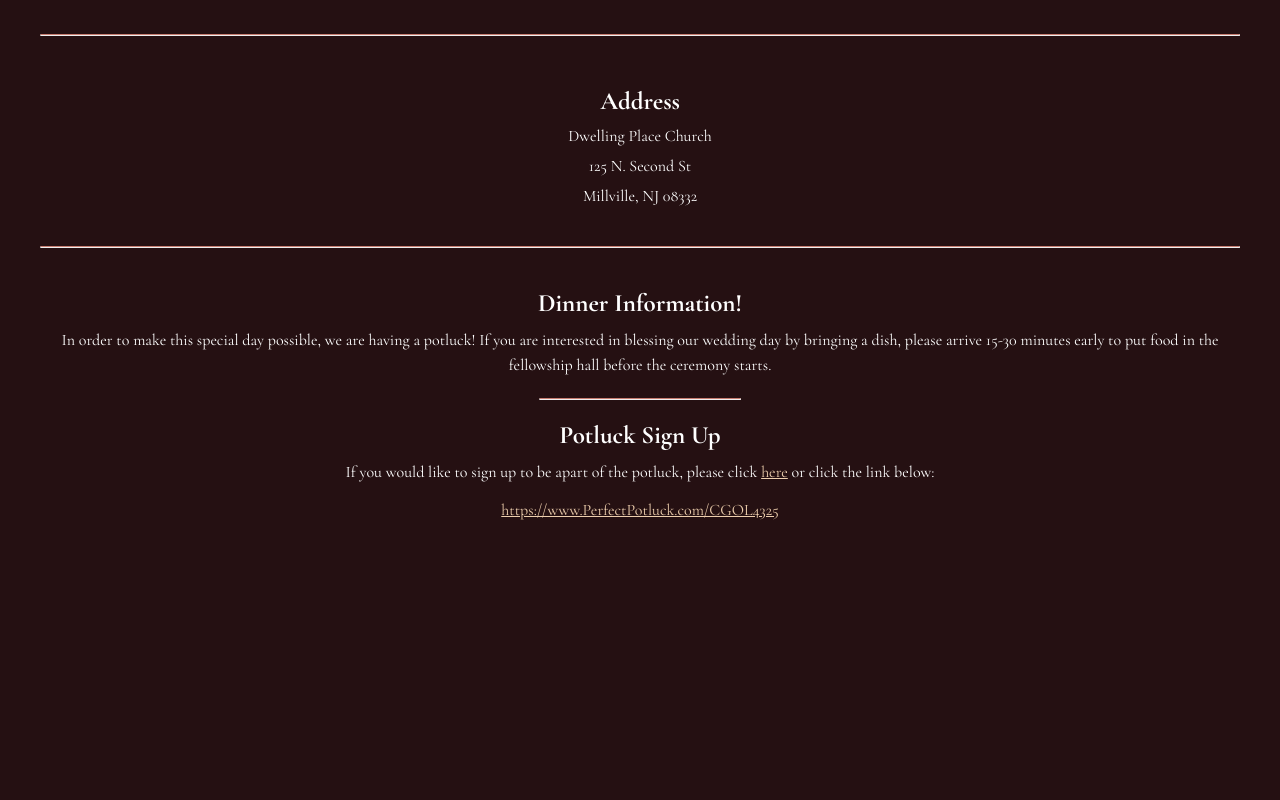
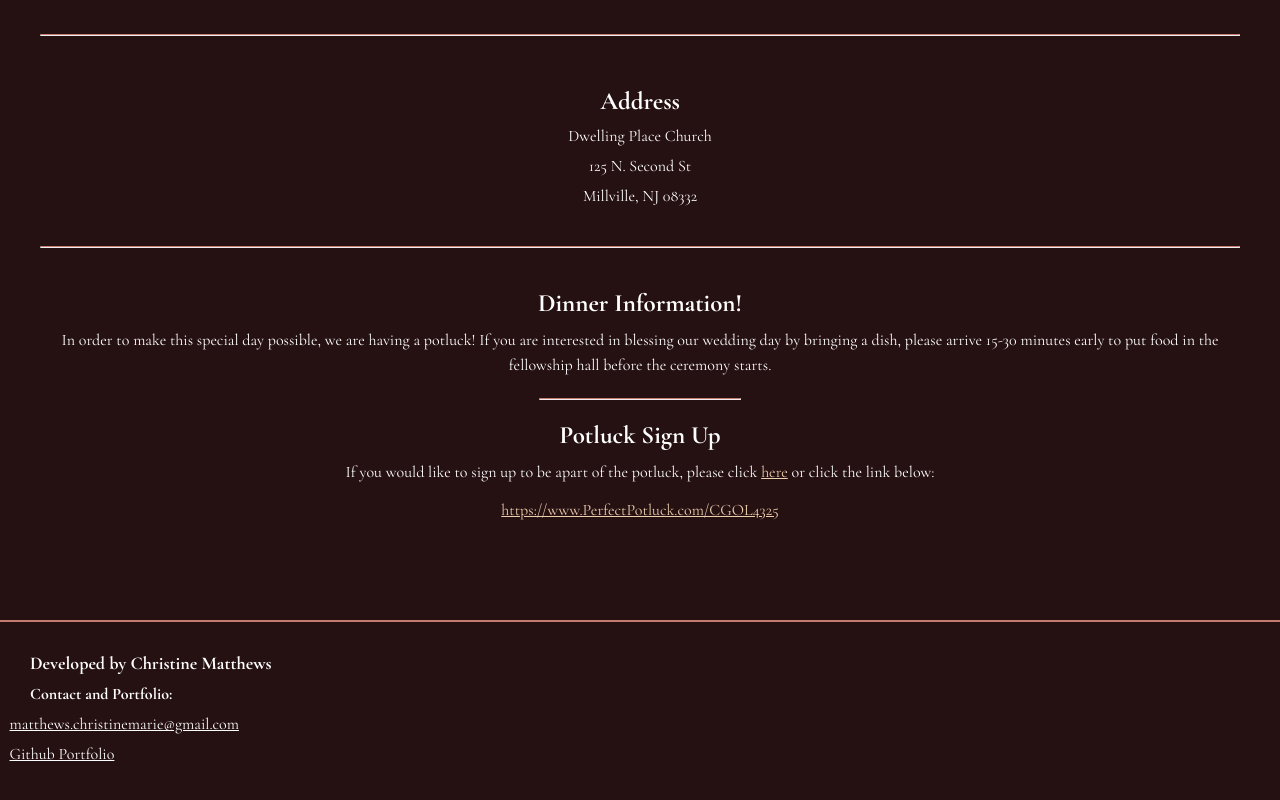
Before and after one commit to cmatthews3212/singer-wedding, a React (Vite) app: page / in a window 1280 px wide. Shown: the part 788-1588 px from the top of the page. Before the commit the page ends 1408 px from the top, so only its background shows below. Built offline with nearby package versions, Linux system fonts and the light colour scheme; a web font is replaced by a local one.

Commit message:
add footer

```diff
--- a/src/App.css
+++ b/src/App.css
@@ -191,52 +191,54 @@ a {
   min-height: 160vh;
 } */
 
-body {
+/* body {
   min-height: 100vh;
+
+} */
+
+footer {
+  border-top: 2px solid #c67b6f;
+  padding: 30px 0px 30px 30px;
 
 }
 
-footer {
-  background-color: #c67b6f;
-  padding: 30px;
-  /* margin-top: 100px; */
-  position: relative;
-  top: 10vh;
-  /* width: 100%; */
-}
-
 footer h4 {
-  background-color: #c67b6f;
-  color: black;
+  /* background-color: #c67b6f; */
+  color: white;
   font-size: 18px;
   font-family: "Cormorant Garamond", serif;
 }
 
 footer p {
-  background-color: #c67b6f;
+  /* background-color: #c67b6f; */
   text-align: left;
-  color: black;
+  color: white;
 }
 
 
 footer p strong {
-  background-color: #c67b6f;
+  /* background-color: #c67b6f; */
 }
 
 footer ul {
-  background-color: #c67b6f;
+  /* background-color: #c67b6f; */
 }
 
 footer ul li {
-  background-color: #c67b6f;
+  /* background-color: #c67b6f; */
   margin: 10px 0px 10px 0px;
   position: relative;
   left: -5%;
+
+}
+
+footer ul li::marker {
+  color: white;
 }
 
 footer ul li a {
-  background-color: #c67b6f;
-  color: black;
+  /* background-color: #c67b6f; */
+  color: white;
 
 }
 
@@ -262,4 +264,5 @@ footer ul li a {
   display: flex;
   flex-direction: column;
   text-align: center;
+  margin-bottom: 500px;
 }
--- a/src/components/Header.jsx
+++ b/src/components/Header.jsx
@@ -35,7 +35,7 @@ const Header = () => {
                 ></Navigation>
             </header>
             <main>{renderPage()}</main>
-
+            <Footer></Footer>
         </div>
     )
 }
```
